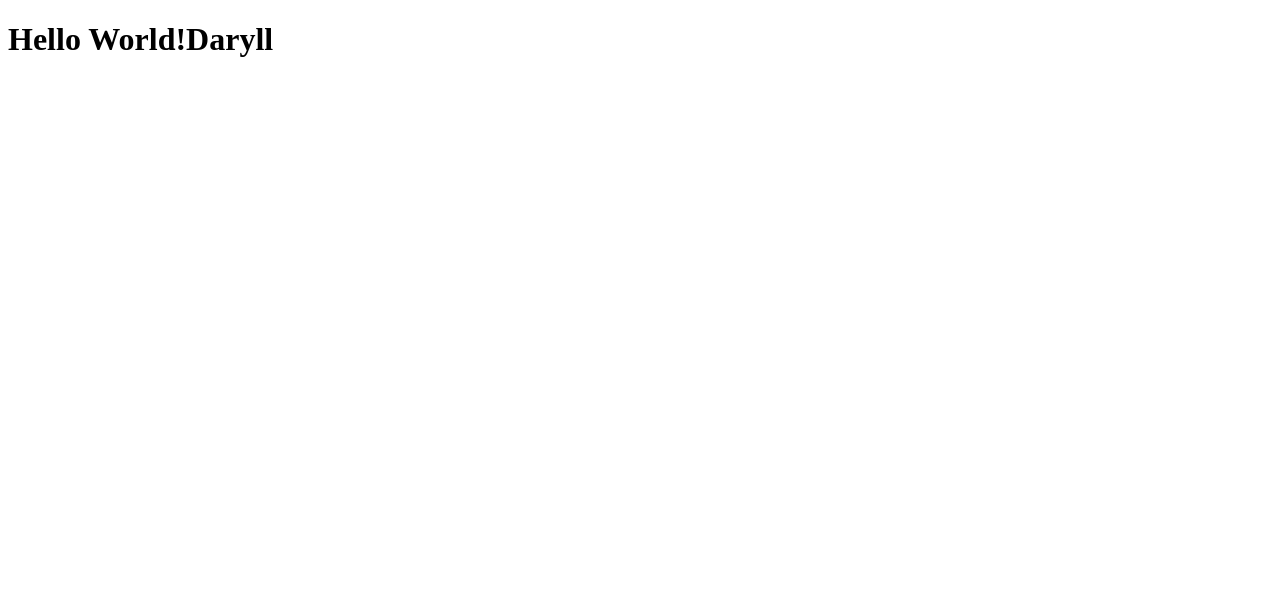
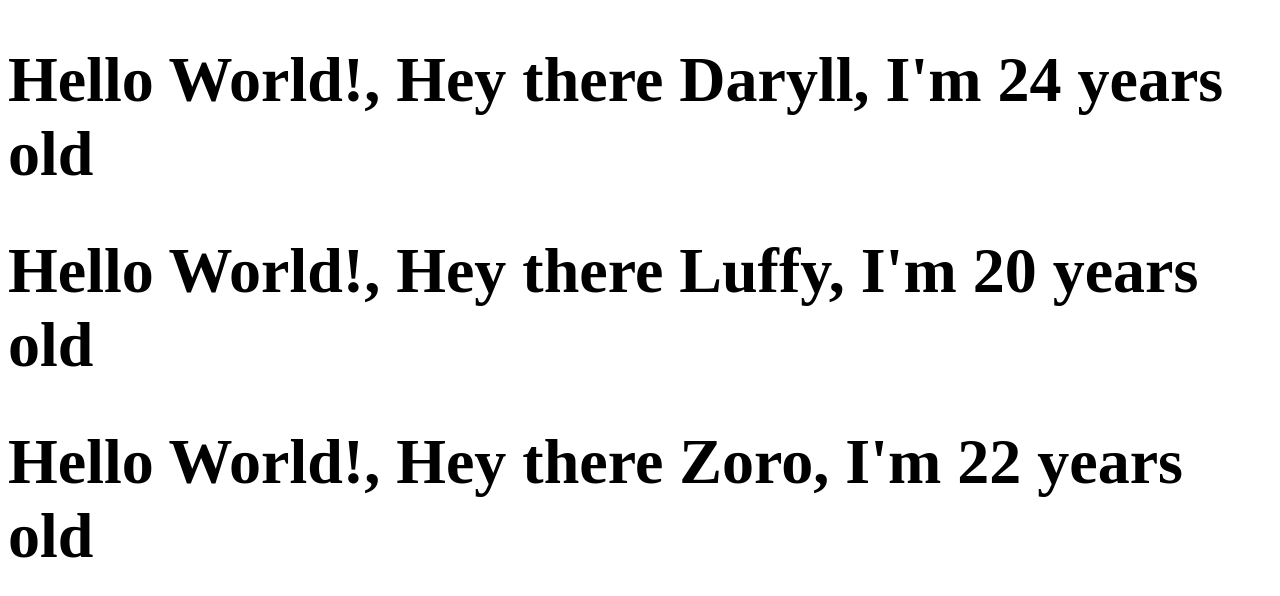
Before and after one commit to DaryllCulas/ReactJS-Practice, a React (Vite) app in the folder 2_CreateReactApp/Sample 1/: page / in a window 1280 px wide. Shown: the top 596 px of the page. Built offline with nearby package versions, Linux system fonts and the light colour scheme.

Commit message:
Modified destructuring props

```diff
--- a/2_CreateReactApp/Sample 1/src/App.jsx
+++ b/2_CreateReactApp/Sample 1/src/App.jsx
@@ -2,7 +2,15 @@ import Hello from "./Hello";
 
 // Displaying component here from imported module ('Hello.jsx');
 function App() {
-  return <Hello name="Daryll" />;
+  return (
+    <div>
+      <h1>
+        <Hello name="Daryll" age="24" />
+        <Hello name="Luffy" age="20" />
+        <Hello name="Zoro" age="22" />
+      </h1>
+    </div>
+  );
 }
 
 export default App;
--- a/2_CreateReactApp/Sample 1/src/Hello.jsx
+++ b/2_CreateReactApp/Sample 1/src/Hello.jsx
@@ -1,9 +1,9 @@
-// First creation of component here with props
-function Hello({ name }) {
+// First creation of component here with destructured props
+
+function Hello({ name, age }) {
   return (
     <h1>
-      Hello World!
-      {name}
+      Hello World!, Hey there {name}, I'm {age} years old
     </h1>
   );
 }
```
